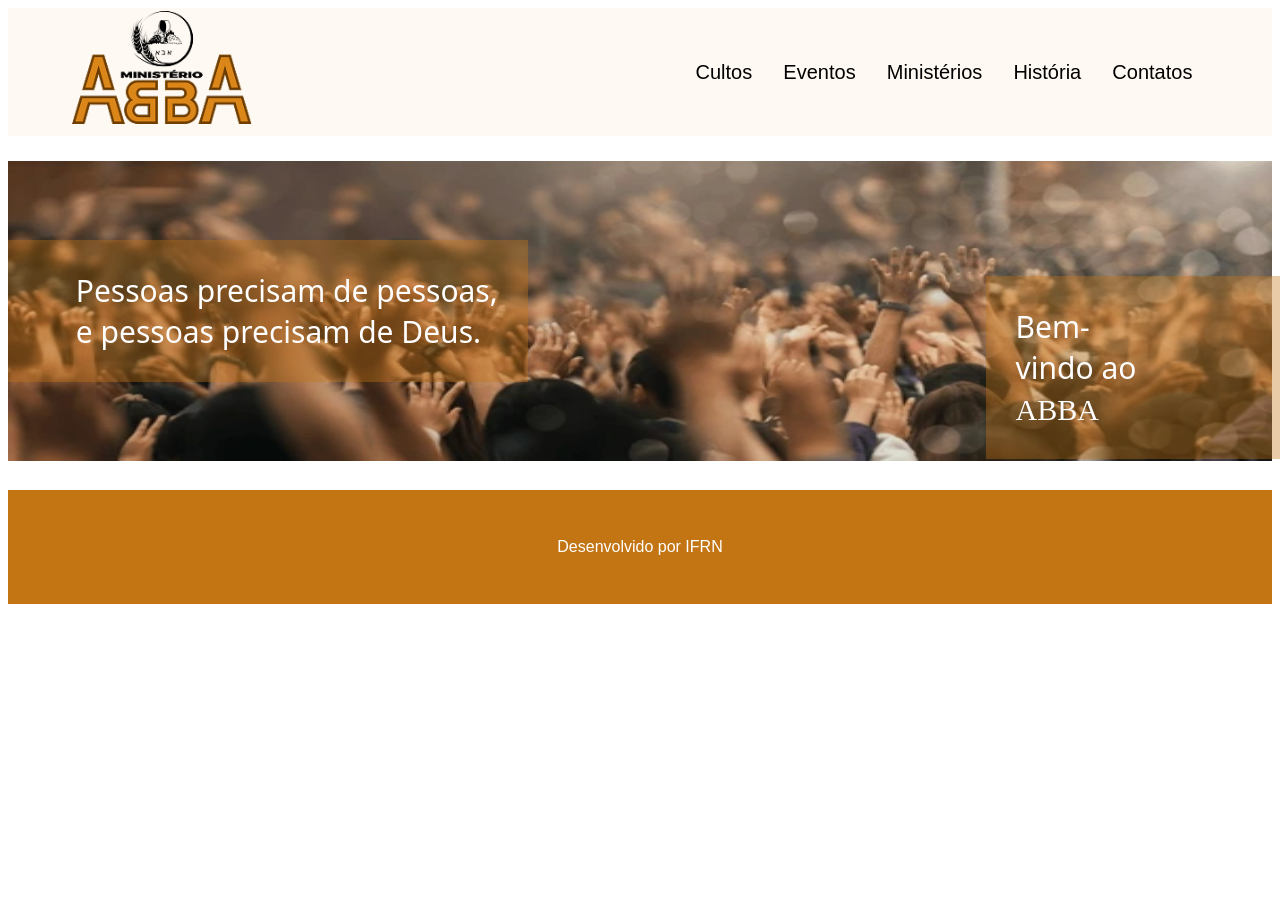
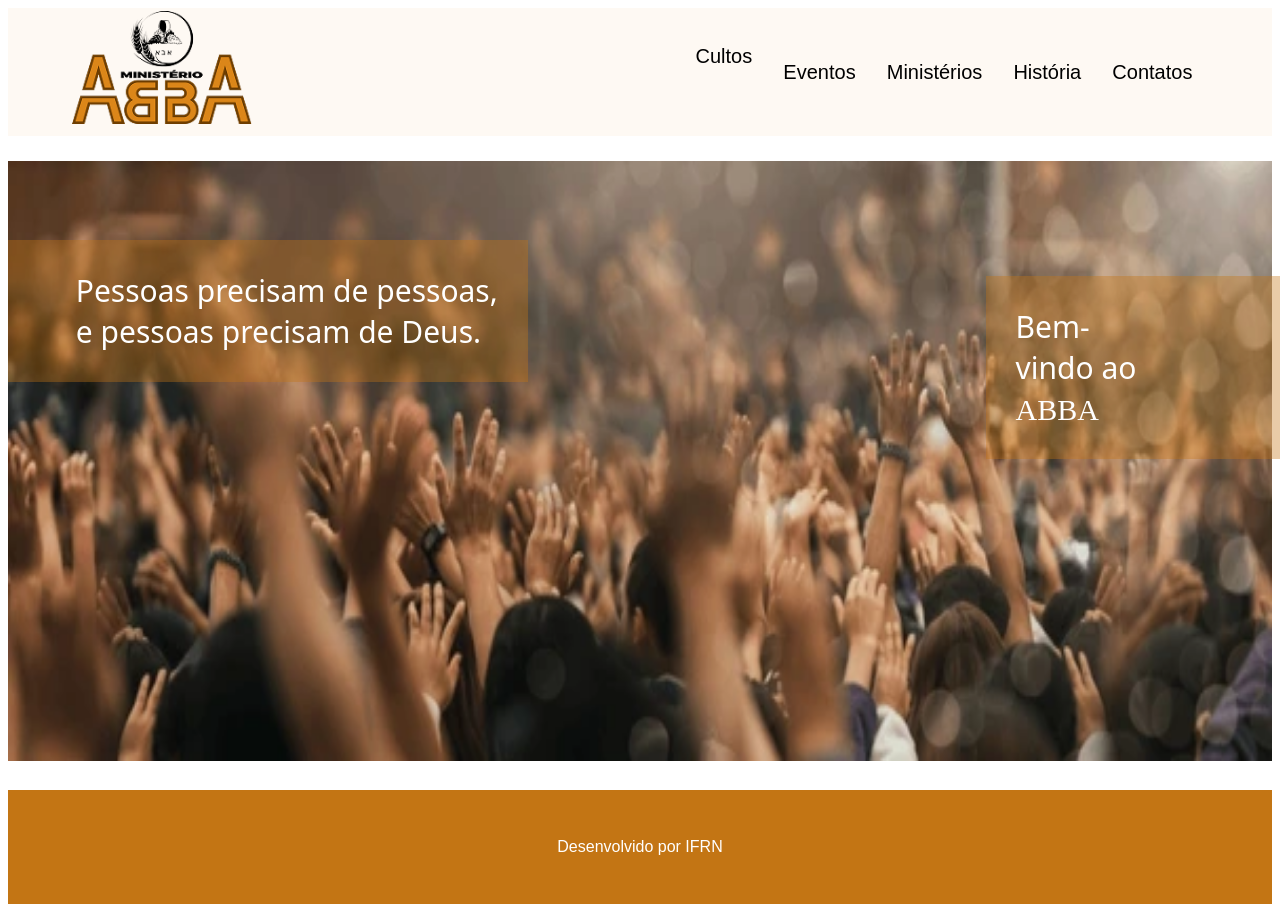
Before and after one commit to Isaque-SL/ABBA-projeto-vue, a Vue app in the folder abba-projeto/: page /inicio in a window 1280 px wide. Before the commit the page ends 800 px from the top, so only its background shows below. Built offline with nearby package versions, Linux system fonts and the light colour scheme.

Commit message:
YAYYYYYY!!!!!!

```diff
--- a/abba-projeto/src/components/Header.vue
+++ b/abba-projeto/src/components/Header.vue
@@ -3,7 +3,7 @@
         <h1><router-link to="/inicio"><img src="../assets/logo_abba.png" alt="Logo do Ministério ABBA" width="180px"></router-link></h1>
         <nav>
             <ol>
-                <li><p><router-link to="/cultos">Cultos</router-link></p></li>
+                <li><router-link to="/cultos">Cultos</router-link></li>
                 <li><p><router-link to="eventos">Eventos</router-link></p></li>
                 <li><p><router-link to="ministerios">Ministérios</router-link></p></li>
                 <li><p><router-link to="historia">História</router-link></p></li>
--- a/abba-projeto/src/components/ListaMembros.vue
+++ b/abba-projeto/src/components/ListaMembros.vue
@@ -38,7 +38,7 @@ const salvarMembro = () => {
   }
   listamembros.push(novoMembro)
   localStorage.setItem('lista_membros', JSON.stringify(listamembros))
-  textoNoticia.value = ''
-  carregarNoticias()
+  textomembro.value = ''
+  carregarMembros()
 }
 </script>
--- a/abba-projeto/src/views/InicioView.vue
+++ b/abba-projeto/src/views/InicioView.vue
@@ -7,7 +7,7 @@
         <div id="abba">
             <p>Bem-vindo ao <span>ABBA</span></p>
         </div>
-        <img src="../assets/fundo-igreja-projeto.webp" alt="" width="100%" height="300px">
+        <img src="../assets/fundo-igreja-projeto.webp" alt="" width="100%" height="600px">
     </figure>
 </template>
 
```
